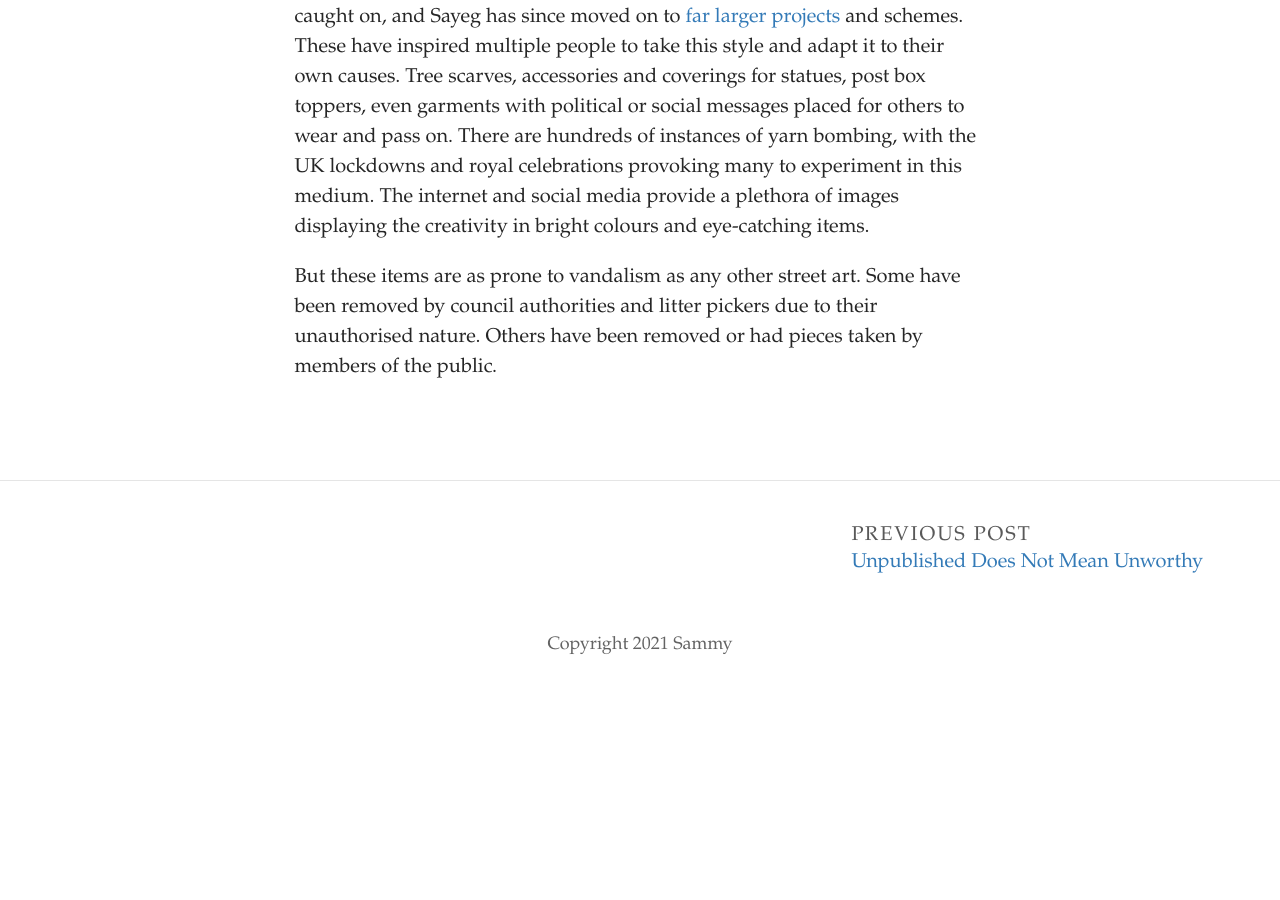
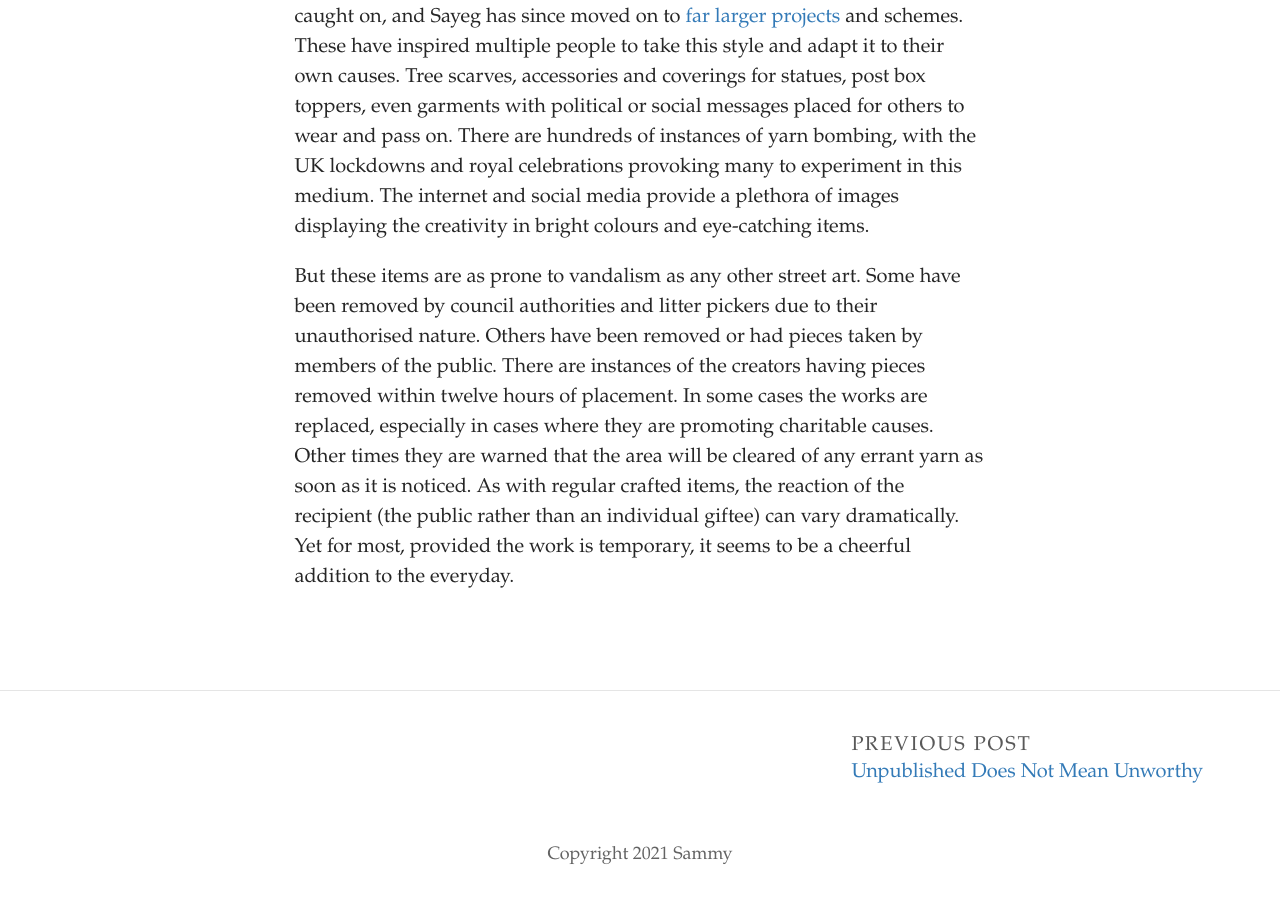
Before and after one commit to SammySpinsAYarn/Blog, a Jekyll site: the page built from _posts/2023-08-12-yarn-bombing-is-crafty-graffiti.md, in a window 1280 px wide and 900 px high, scrolled down 664 px. Built offline with Jekyll 4.4.1, drawn with Linux system fonts in a browser that asks for light colours; some web fonts are replaced; before the commit the page ends 1354 px from its top, so only the background shows below that.

Commit message:
Update Post “2023-08-12-yarn-bombing-is-crafty-graffiti”

```diff
--- a/_posts/2023-08-12-yarn-bombing-is-crafty-graffiti.md
+++ b/_posts/2023-08-12-yarn-bombing-is-crafty-graffiti.md
@@ -10,4 +10,4 @@ Y﻿arn bombing, or guerilla knitting, is fascinating. It is considered a type o
 
 M﻿agda Sayeg is credited with having begun the current style of yarn bombing when, in 2005, she began covering her shop handles in knitted scraps. This caught on, and Sayeg has since moved on to [far larger projects](https://www.ted.com/talks/magda_sayeg_how_yarn_bombing_grew_into_a_worldwide_movement) and schemes. These have inspired multiple people to take this style and adapt it to their own causes. Tree scarves, accessories and coverings for statues, post box toppers, even garments with political or social messages placed for others to wear and pass on.  There are hundreds of instances of yarn bombing, with the UK lockdowns and royal celebrations provoking many to experiment in this medium. The internet and social media provide a plethora of images displaying the creativity in bright colours and eye-catching items.
 
-B﻿ut these items are as prone to vandalism as any other street art. Some have been removed by council authorities and litter pickers due to their unauthorised nature. Others have been removed or had pieces taken by members of the public.
+B﻿ut these items are as prone to vandalism as any other street art. Some have been removed by council authorities and litter pickers due to their unauthorised nature. Others have been removed or had pieces taken by members of the public. There are instances of the creators having pieces removed within twelve hours of placement. In some cases the works are replaced, especially in cases where they are promoting charitable causes. Other times they are warned that the area will be cleared of any errant yarn as soon as it is noticed. As with regular crafted items, the reaction of the recipient (the public rather than an individual giftee) can vary dramatically. Yet for most, provided the work is temporary, it seems to be a cheerful addition to the everyday.
```
